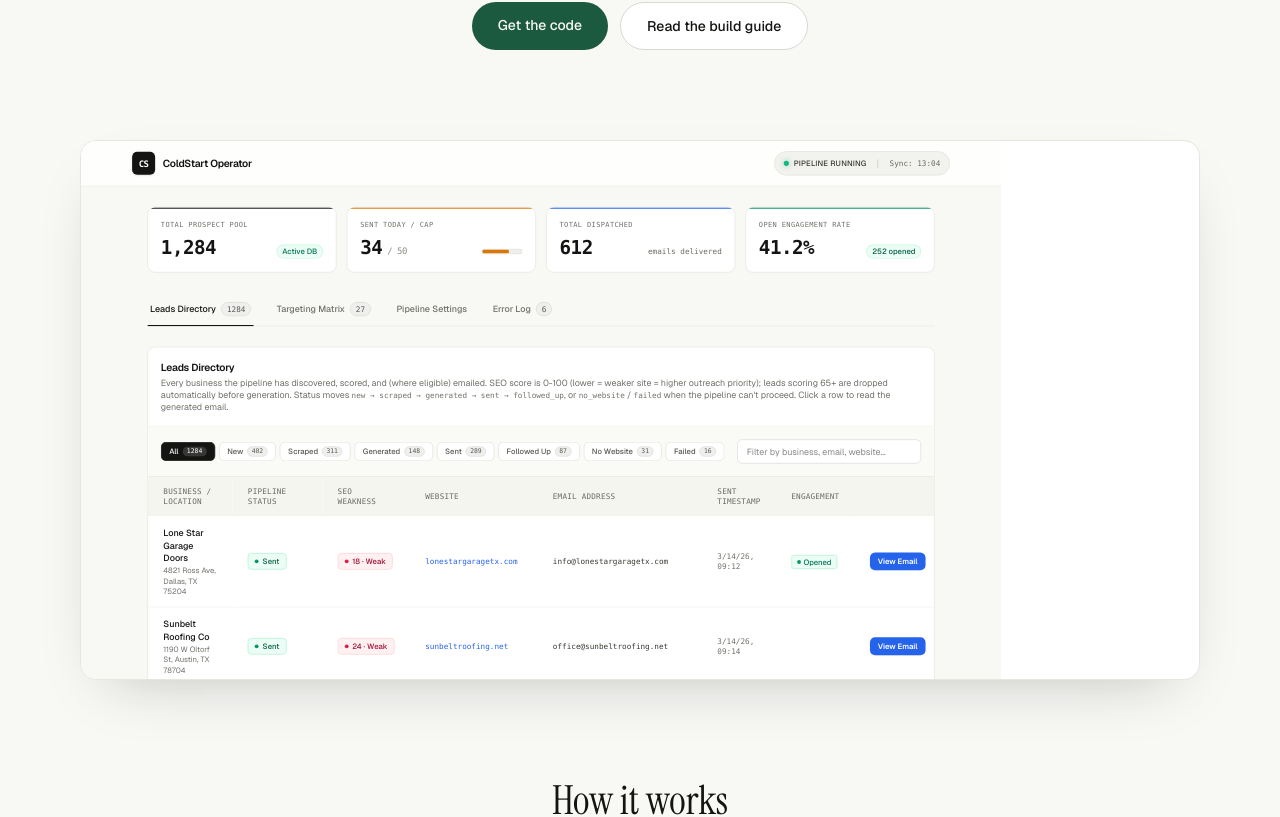
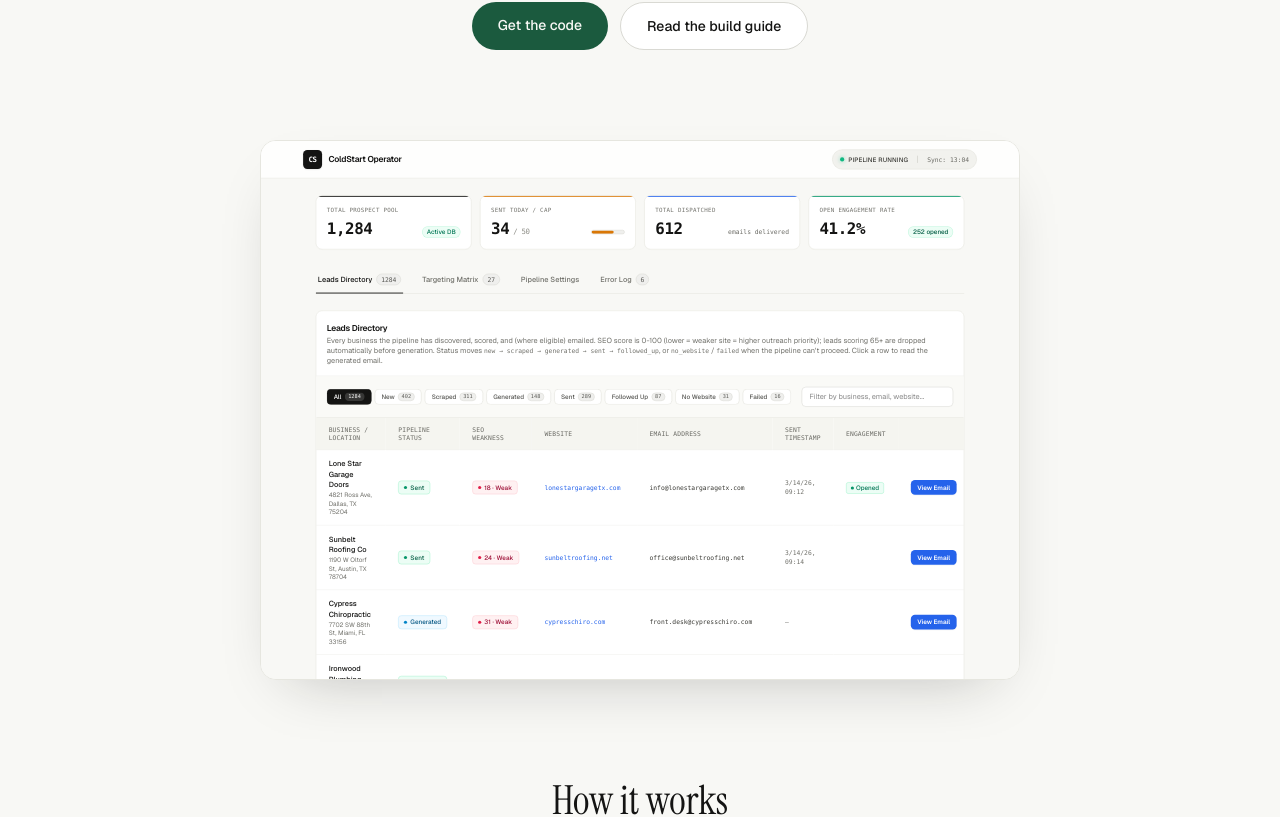
Before and after one commit to Jephtaah/coldstart, a Next.js app: page / in a window 1280 px wide. Shown: the part 570-1387 px from the top of the page. Built offline with nearby package versions, Linux system fonts and the light colour scheme.

Commit message:
fix: landing page image scaling

```diff
--- a/app/page.tsx
+++ b/app/page.tsx
@@ -1,5 +1,5 @@
 import Link from 'next/link'
-import DashboardPreview from '@/components/DashboardPreview'
+import DashboardPreviewFrame from '@/components/DashboardPreviewFrame'
 
 const GITHUB_URL = 'https://github.com/Jephtaah/ColdStart'
 
@@ -103,16 +103,8 @@ export default function LandingPage() {
           </div>
         </section>
 
-        <section className="px-5 sm:px-10 lg:px-20 pb-14 lg:pb-[90px]">
-          <div className="relative border border-[#E6E6DF] rounded-2xl overflow-hidden bg-white shadow-[0_24px_60px_-30px_rgba(20,20,19,0.28)] h-[260px] sm:h-[380px] lg:h-[540px]">
-            <span className="sr-only">Screenshot of the ColdStart operator dashboard</span>
-            <div
-              className="w-[1440px] h-[1400px] origin-top-left scale-[0.18] sm:scale-[0.264] lg:scale-[0.6389]"
-              aria-hidden="true"
-            >
-              <DashboardPreview />
-            </div>
-          </div>
+        <section className="px-5 sm:px-10 lg:px-20 pb-14 lg:pb-[90px] max-w-[920px] mx-auto w-full">
+          <DashboardPreviewFrame />
         </section>
 
         <section className="px-5 sm:px-10 lg:px-20 pb-14 lg:pb-24 max-w-[920px] mx-auto w-full">
--- /dev/null
+++ b/components/DashboardPreviewFrame.tsx
@@ -0,0 +1,39 @@
+'use client'
+
+import { useLayoutEffect, useRef, useState } from 'react'
+import DashboardPreview from '@/components/DashboardPreview'
+
+const DASHBOARD_WIDTH = 1440
+
+export default function DashboardPreviewFrame() {
+  const frameRef = useRef<HTMLDivElement>(null)
+  const [scale, setScale] = useState(0)
+
+  useLayoutEffect(() => {
+    const frame = frameRef.current
+    if (!frame) return
+
+    const observer = new ResizeObserver(([entry]) => {
+      setScale(entry.contentRect.width / DASHBOARD_WIDTH)
+    })
+    observer.observe(frame)
+
+    return () => observer.disconnect()
+  }, [])
+
+  return (
+    <div
+      ref={frameRef}
+      className="relative border border-[#E6E6DF] rounded-2xl overflow-hidden bg-white shadow-[0_24px_60px_-30px_rgba(20,20,19,0.28)] h-[260px] sm:h-[380px] lg:h-[540px]"
+    >
+      <span className="sr-only">Screenshot of the ColdStart operator dashboard</span>
+      <div
+        className="w-[1440px] h-[1400px] origin-top-left"
+        style={{ transform: `scale(${scale})`, visibility: scale ? 'visible' : 'hidden' }}
+        aria-hidden="true"
+      >
+        <DashboardPreview />
+      </div>
+    </div>
+  )
+}
```
